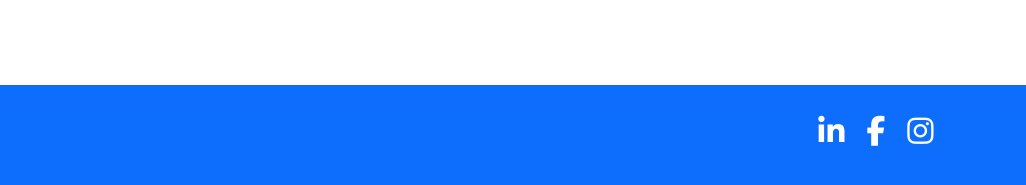
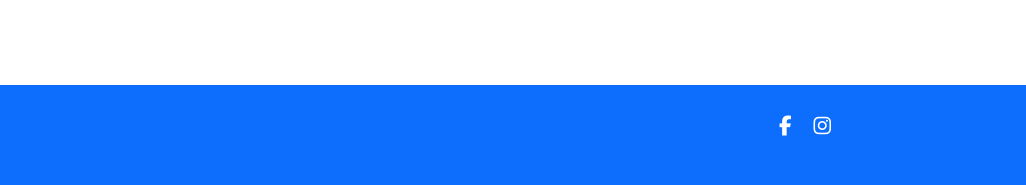
Before and after one commit to danitorrescamilo/coder--viajestour, a plain HTML site: page index.html in a window 1280 px wide. Shown: the part 3143-3328 px from the top of the page, 254-1280 px from the left. Drawn offline with nearby package versions, Linux system fonts and the light colour scheme.

Commit message:
Entrega para Revisión de Tutor Rev.2

```diff
--- a/index.html
+++ b/index.html
@@ -300,7 +300,6 @@
           <class class="social">
             <a href="https://www.instagram.com" target="_blank"  class="fa fa-instagram"></a>
             <a href="https://www.facebook.com" target="_blank" class="fa fa-facebook"></a>
-            <a href="https://cl.linkedin.com" target="_blank" class="fa fa-linkedin"></a>
           </class>
         </div>
       </section>
--- a/scss/_footer.scss
+++ b/scss/_footer.scss
@@ -12,7 +12,7 @@ footer {
 }
 
 .footer-box {
-  width: 33%;
+  width: 30%;
   margin: auto;
   height: 60px;
   float: left;
@@ -29,7 +29,7 @@ footer {
 .social a {
   float: right;
   color: #fff;
-  font-size: 30px;
+  font-size: 20px;
   text-decoration: none;
   padding: 6px;
   margin: 5px;
```
Also changed, not shown: css/style.css.
